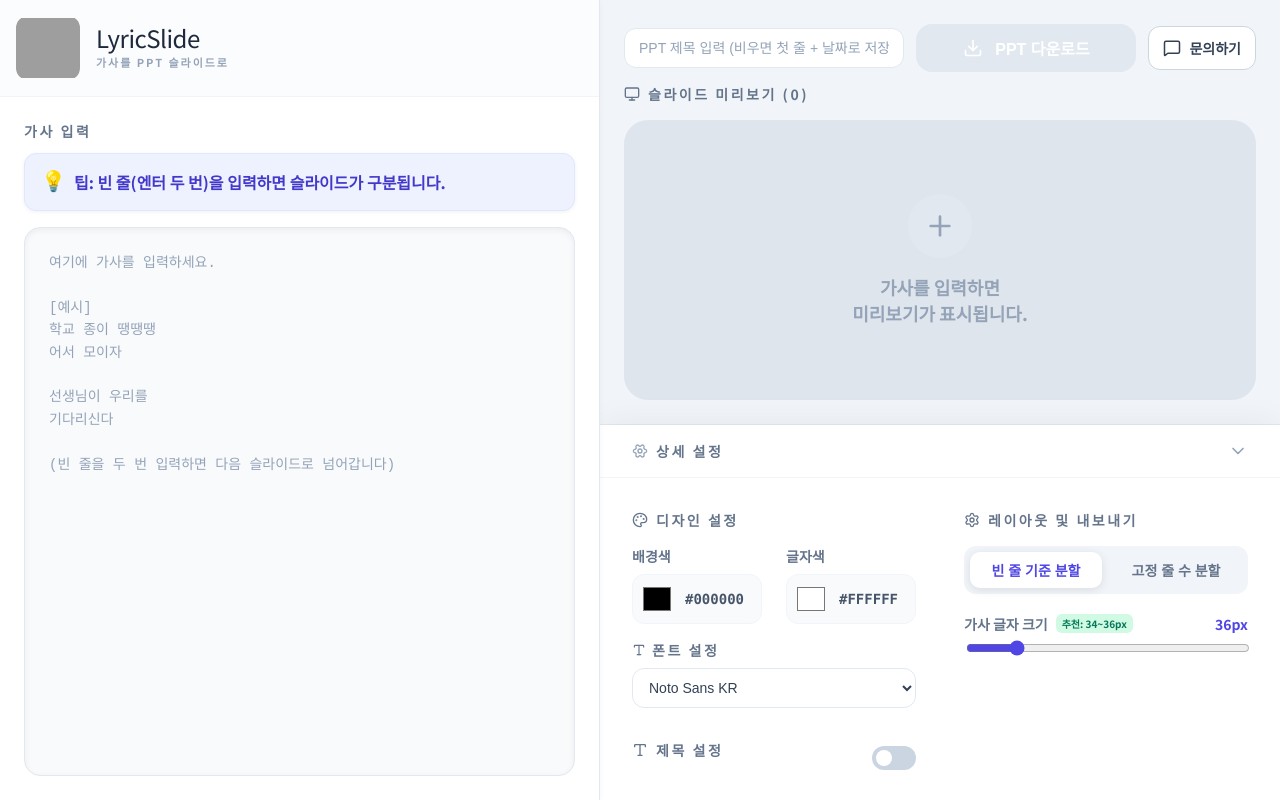
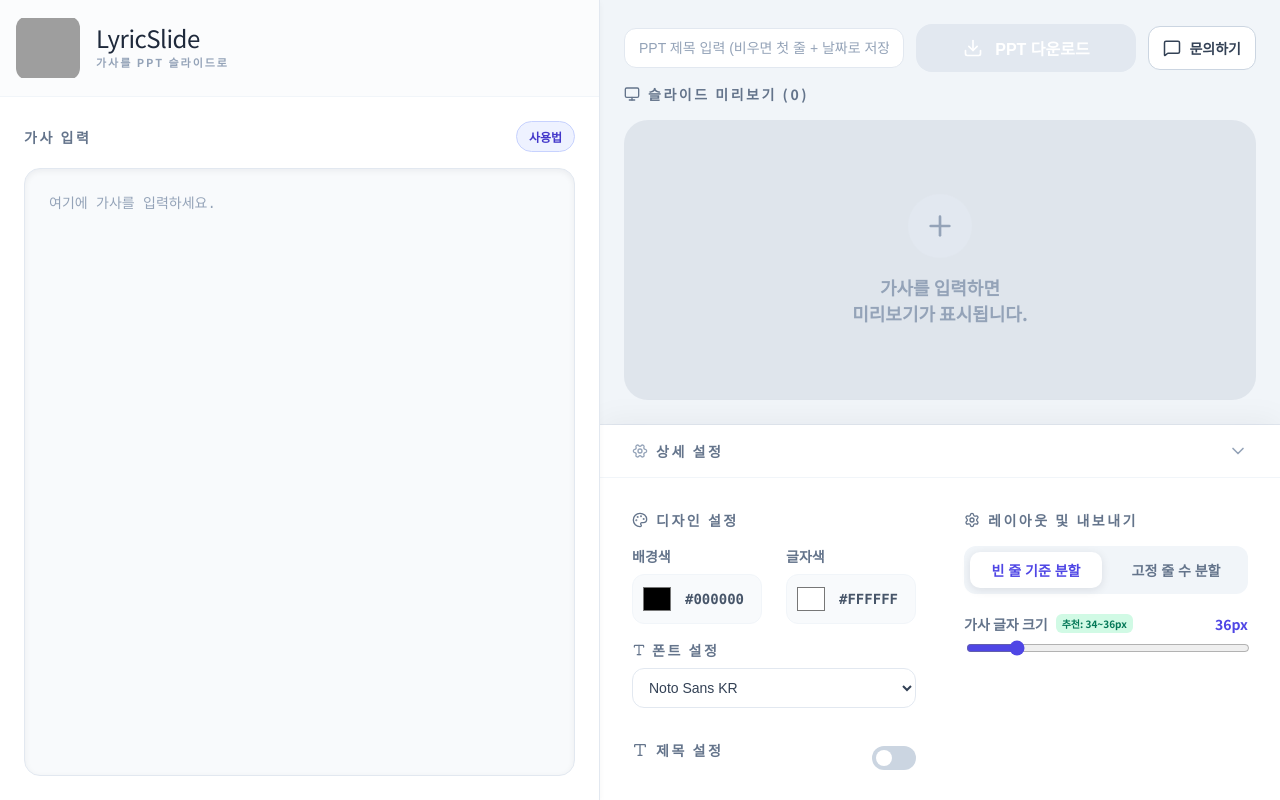
Before and after one commit to Db0111/lyric-slide, a React (Vite) app: page / in a window 1280 px wide. Built offline with nearby package versions, Linux system fonts and the light colour scheme; grey boxes are pictures that could not be loaded; a web font is replaced by a local one.

Commit message:
feat: 빈 슬라이드 기능 추가

```diff
--- a/src/App.tsx
+++ b/src/App.tsx
@@ -64,6 +64,83 @@ const getTitleOverlayStyle = (
   return style;
 };
 
+const SONG_SEPARATOR = "----";
+
+const isSongSeparatorLine = (line: string) =>
+  line.trim() === SONG_SEPARATOR;
+
+const splitLinesBySeparator = (lines: string[]) => {
+  const result: string[][] = [];
+  let currentSlide: string[] = [];
+
+  lines.forEach((line) => {
+    if (isSongSeparatorLine(line)) {
+      if (currentSlide.length > 0) {
+        result.push(currentSlide);
+        currentSlide = [];
+      }
+      result.push([]);
+      return;
+    }
+    currentSlide.push(line);
+  });
+
+  if (currentSlide.length > 0) {
+    result.push(currentSlide);
+  }
+
+  return result;
+};
+
+const createSlidesFromLyrics = (
+  sourceLyrics: string,
+  splitMode: "block" | "fixed",
+  linesPerSlide: number,
+) => {
+  const normalizedLyrics = sourceLyrics.replace(/\r\n?/g, "\n");
+  if (!normalizedLyrics.trim()) return [];
+
+  if (splitMode === "block") {
+    const blocks = normalizedLyrics.split(/\n\s*\n/);
+    const result: string[][] = [];
+
+    blocks.forEach((block) => {
+      const lines = block.split("\n").filter((line) => line.trim() !== "");
+      if (lines.length === 0) return;
+      result.push(...splitLinesBySeparator(lines));
+    });
+
+    return result;
+  }
+
+  const lines = normalizedLyrics.split("\n").filter((line) => line.trim() !== "");
+  const result: string[][] = [];
+  let currentSlide: string[] = [];
+
+  lines.forEach((line) => {
+    if (isSongSeparatorLine(line)) {
+      if (currentSlide.length > 0) {
+        result.push(currentSlide);
+        currentSlide = [];
+      }
+      result.push([]);
+      return;
+    }
+
+    currentSlide.push(line);
+    if (currentSlide.length === linesPerSlide) {
+      result.push(currentSlide);
+      currentSlide = [];
+    }
+  });
+
+  if (currentSlide.length > 0) {
+    result.push(currentSlide);
+  }
+
+  return result;
+};
+
 export default function App() {
   const [lyrics, setLyrics] = useState("");
   const [splitMode, setSplitMode] = useState<"block" | "fixed">("block");
@@ -92,21 +169,7 @@ export default function App() {
     FONTS.find((font) => font.name === fontFamily)?.value || fontFamily;
 
   const slides = useMemo(() => {
-    if (!lyrics.trim()) return [];
-
-    if (splitMode === "block") {
-      const blocks = lyrics.split(/\n\s*\n/);
-      return blocks
-        .map((block) => block.split("\n").filter((line) => line.trim() !== ""))
-        .filter((lines) => lines.length > 0);
-    }
-
-    const lines = lyrics.split("\n").filter((line) => line.trim() !== "");
-    const result = [];
-    for (let i = 0; i < lines.length; i += linesPerSlide) {
-      result.push(lines.slice(i, i + linesPerSlide));
-    }
-    return result;
+    return createSlidesFromLyrics(lyrics, splitMode, linesPerSlide);
   }, [lyrics, splitMode, linesPerSlide]);
 
   useEffect(() => {
@@ -151,7 +214,8 @@ export default function App() {
       lyrics
         .split("\n")
         .map((line) => line.trim())
-        .find((line) => line.length > 0) || "lyrics";
+        .find((line) => line.length > 0 && !isSongSeparatorLine(line)) ||
+      "lyrics";
     const baseName = pptTitle.trim() || `${firstLyricLine}_${yyyymmdd}`;
     const safeBaseName = baseName
       .replace(/[\\/:*?"<>|]/g, "")
@@ -288,20 +352,55 @@ export default function App() {
 
         <InputSection>
           <InputHeader>
-            <InputLabel>가사 입력</InputLabel>
-            <TipBox>
-              <TipText>
-                <span style={{ fontSize: "20px", lineHeight: 1 }}>💡</span>
-                <span>
-                  팁: 빈 줄(엔터 두 번)을 입력하면 슬라이드가 구분됩니다.
-                </span>
-              </TipText>
-            </TipBox>
+            <InputLabelRow>
+              <InputLabel>가사 입력</InputLabel>
+              <TipBox>
+                <TipTrigger type="button" aria-label="가사 입력 사용법">
+                  사용법
+                </TipTrigger>
+                <TipTooltip>
+                  <TipTitle>슬라이드 구분 방법</TipTitle>
+                  <TipLine>
+                    1) 빈 줄(엔터 두 번): 다음 가사 슬라이드로 넘어갑니다.
+                  </TipLine>
+                  <TipLine>
+                    2) `----` 한 줄: 곡 사이에 넣는 빈 슬라이드를 추가합니다.
+                  </TipLine>
+                  <TipExample>
+                    [예시 1: 엔터로 슬라이드 분리]
+                    <br />
+                    학교 종이 땡땡땡
+                    <br />
+                    어서 모이자
+                    <br />
+                    <br />
+                    선생님이 우리를
+                    <br />
+                    기다리신다
+                    <br />
+                    <br />
+                    [예시 2: ----로 빈 슬라이드 삽입]
+                    <br />
+                    학교 종이 땡땡땡
+                    <br />
+                    어서 모이자
+                    <br />
+                    <br />
+                    ----
+                    <br />
+                    <br />
+                    선생님이 우리를
+                    <br />
+                    기다리신다
+                  </TipExample>
+                </TipTooltip>
+              </TipBox>
+            </InputLabelRow>
           </InputHeader>
           <LyricsTextarea
             value={lyrics}
             onChange={(e) => setLyrics(e.target.value)}
-            placeholder="여기에 가사를 입력하세요.&#10;&#10;[예시]&#10;학교 종이 땡땡땡&#10;어서 모이자&#10;&#10;선생님이 우리를&#10;기다리신다&#10;&#10;(빈 줄을 두 번 입력하면 다음 슬라이드로 넘어갑니다)"
+            placeholder="여기에 가사를 입력하세요."
           />
         </InputSection>
       </Sidebar>
@@ -912,8 +1011,12 @@ const InputSection = styled.div`
 
 const InputHeader = styled.div`
   margin-bottom: 16px;
-  display: flex;
-  flex-direction: column;
+`;
+
+const InputLabelRow = styled.div`
+  display: flex;
+  align-items: center;
+  justify-content: space-between;
   gap: 12px;
 `;
 
@@ -926,20 +1029,73 @@ const InputLabel = styled.label`
 `;
 
 const TipBox = styled.div`
+  position: relative;
+
+  &:hover > div,
+  &:focus-within > div {
+    opacity: 1;
+    visibility: visible;
+    transform: translateY(0);
+  }
+`;
+
+const TipTrigger = styled.button`
+  border: 1px solid #c7d2fe;
   background: #eef2ff;
-  border: 1px solid #e0e7ff;
-  padding: 16px;
+  color: #4338ca;
+  border-radius: 999px;
+  padding: 6px 12px;
+  font-size: 12px;
+  font-weight: 700;
+  cursor: pointer;
+
+  &:hover {
+    background: #e0e7ff;
+  }
+`;
+
+const TipTooltip = styled.div`
+  position: absolute;
+  top: calc(100% + 8px);
+  right: 0;
+  width: min(360px, calc(100vw - 72px));
+  background: #1e293b;
+  color: #e2e8f0;
+  border: 1px solid #334155;
   border-radius: 12px;
-  box-shadow: 0 1px 4px rgba(15, 23, 42, 0.06);
-`;
-
-const TipText = styled.p`
+  padding: 12px;
+  box-shadow: 0 10px 30px rgba(15, 23, 42, 0.35);
+  opacity: 0;
+  visibility: hidden;
+  transform: translateY(-4px);
+  transition:
+    opacity 0.2s ease,
+    transform 0.2s ease,
+    visibility 0.2s ease;
+  z-index: 30;
+`;
+
+const TipTitle = styled.p`
+  margin: 0 0 8px 0;
+  color: #f8fafc;
+  font-size: 13px;
+  font-weight: 700;
+`;
+
+const TipLine = styled.p`
   margin: 0;
-  color: #4338ca;
-  font-weight: 700;
-  display: flex;
-  align-items: flex-start;
-  gap: 8px;
+  font-size: 12px;
+  line-height: 1.5;
+  color: #cbd5e1;
+`;
+
+const TipExample = styled.p`
+  margin: 10px 0 0 0;
+  padding-top: 10px;
+  border-top: 1px solid #334155;
+  font-size: 12px;
+  line-height: 1.6;
+  color: #e2e8f0;
 `;
 
 const LyricsTextarea = styled.textarea`
```
